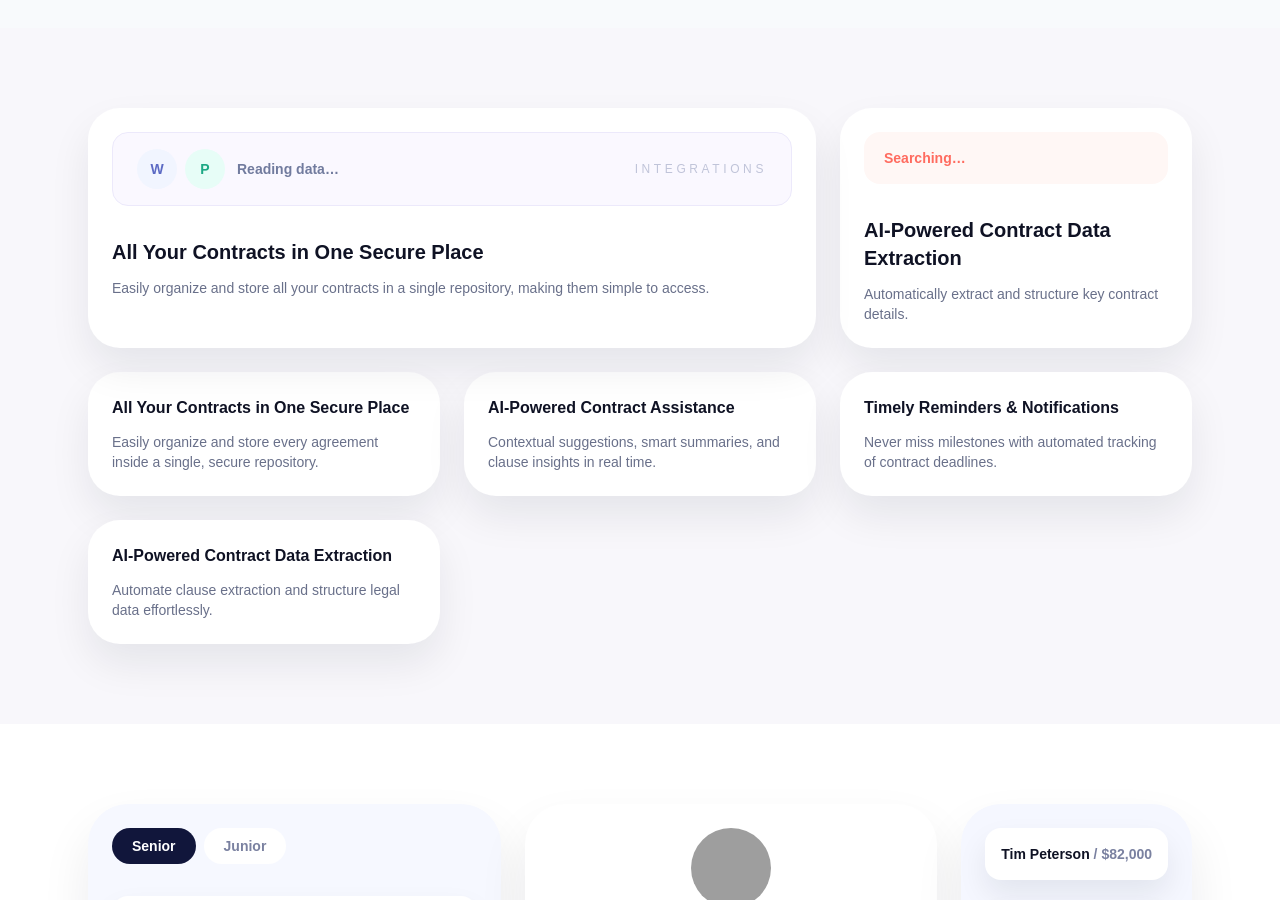
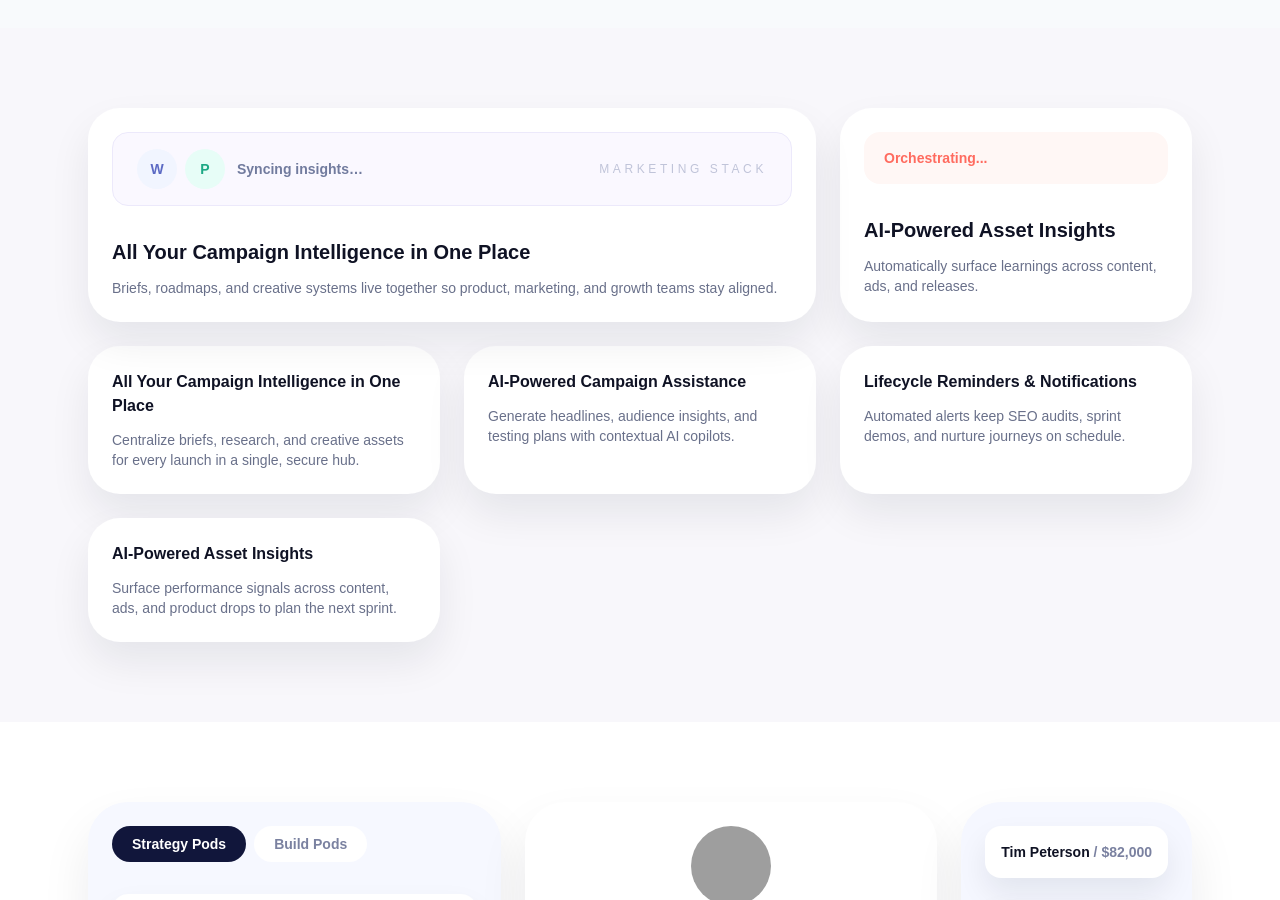
Before and after one commit to UNITY-11/unity11, a Next.js app in the folder client/: page /about in a window 1280 px wide. Shown: the part 1900-2800 px from the top of the page. Built offline with nearby package versions, Linux system fonts and the light colour scheme; grey boxes are pictures that could not be loaded.

Commit message:
feat: add multilayer about page sections to match reference UI

```diff
--- a/client/src/app/about/page.tsx
+++ b/client/src/app/about/page.tsx
@@ -103,69 +103,69 @@ const excellenceHighlights: HighlightCard[] = [
 
 const contractTiles = [
   {
-    title: "All Your Contracts in One Secure Place",
-    description: "Easily organize and store every agreement inside a single, secure repository.",
+    title: "All Your Campaign Intelligence in One Place",
+    description: "Centralize briefs, research, and creative assets for every launch in a single, secure hub.",
   },
   {
-    title: "AI-Powered Contract Assistance",
-    description: "Contextual suggestions, smart summaries, and clause insights in real time.",
+    title: "AI-Powered Campaign Assistance",
+    description: "Generate headlines, audience insights, and testing plans with contextual AI copilots.",
   },
   {
-    title: "Timely Reminders & Notifications",
-    description: "Never miss milestones with automated tracking of contract deadlines.",
+    title: "Lifecycle Reminders & Notifications",
+    description: "Automated alerts keep SEO audits, sprint demos, and nurture journeys on schedule.",
   },
   {
-    title: "AI-Powered Contract Data Extraction",
-    description: "Automate clause extraction and structure legal data effortlessly.",
+    title: "AI-Powered Asset Insights",
+    description: "Surface performance signals across content, ads, and product drops to plan the next sprint.",
   },
 ];
 
 const dashboardChips = [
-  { label: "Senior" },
-  { label: "Junior" },
+  { label: "Strategy Pods" },
+  { label: "Build Pods" },
 ];
 
 const dashboardPeople = [
-  { name: "Luisa Dzen", status: "In progress", detail: "Yes, I’m working on it", minutes: "3 min" },
-  { name: "Tomas Levi", status: "Certified", detail: "Created dark mode variables", minutes: "7 h" },
-  { name: "Rosie Shein", status: "In progress", detail: "Working on components", minutes: "3 h" },
+  { name: "Luisa Dzen", status: "In progress", detail: "Leading brand refresh sprint", minutes: "3 min ago" },
+  { name: "Tomas Levi", status: "Live", detail: "Shipping Next.js storefront", minutes: "7 hrs ago" },
+  { name: "Rosie Shein", status: "QA", detail: "Validating CRM automations", minutes: "3 hrs ago" },
 ];
 
 const insightsTiles = [
   {
-    title: "Effortless affiliate management",
-    description: "Manage advertisers, affiliates, offers, and billing in one place.",
+    title: "Effortless project orchestration",
+    description: "Manage strategy, design, engineering, and marketing workstreams inside one command center.",
   },
-  { title: "Reliable tracking", description: "Track impressions, clicks, and conversions in real time." },
-  { title: "Analyze & predict", description: "Get deep insight into network performance with AI." },
-  { title: "Detect", description: "Industry-leading fraud detection meets automated protection." },
-  { title: "Scale", description: "Pay for what you use with elastic cloud resources." },
+  { title: "Reliable tracking & analytics", description: "Monitor impressions, CAC, and retention in real time." },
+  { title: "Analyze & predict", description: "Use AI forecasting to prioritize roadmaps and media budgets." },
+  { title: "Detect issues early", description: "Guard releases with automated QA, accessibility, and perf checks." },
+  { title: "Scale on demand", description: "Spin up cross-functional pods whenever your roadmap expands." },
 ];
 
 const revenueTiles = [
   {
-    title: "Predictable, Recurring Revenue",
-    description: "Turn one-time buyers into members with zero friction.",
+    title: "Predictable, Retained Revenue",
+    description: "Membership, subscription, and loyalty programs managed end-to-end.",
   },
   {
-    title: "Real-Time Revenue Insights",
-    description: "Track performance and growth from one dashboard.",
+    title: "Real-Time Growth Insights",
+    description: "Track pipeline, revenue, and conversion movements inside one dashboard.",
   },
   {
     title: "Fewer Failed Payments",
-    description: "Recover failed transactions automatically with smart retries.",
+    description: "Smart retries and billing automation keep recurring revenue intact.",
   },
   {
     title: "Higher Conversion at Checkout",
-    description: "Smart upsells and incentives raise the average order value.",
+    description: "Personalized upsells and incentives drive AOV gains across commerce builds.",
   },
   {
     title: "Fast Setup, No Headaches",
-    description: "Launch in days, not months, with guided integration.",
+    description: "Launch new funnels and digital products in weeks with managed implementation.",
   },
   {
-    title: "Enhance Profits Via Memberships",
-    description: "Drive conversion & retention rates that skyrocket profits.",
+    title: "Grow Profits via Memberships",
+    description: "Pair product ecosystems with retention programs tailored to your audience.",
   },
 ];
 
@@ -180,16 +180,16 @@ export default function AboutPage() {
               Why Choose Unity11
             </span>
             <h1 className="text-3xl font-semibold leading-tight text-[#0e1228] sm:text-4xl">
-              Unique, Human-Centered Approach To Your Product & Growth Needs
+              Unique, Outcome-Driven Approach to Marketing, Product, and Growth
             </h1>
             <p className="text-base text-[#5b6073]">
-              The partner care was comprehensive, and the support we received from the Unity11 studio set us up for
-              a confident launch. Unity11 truly prioritizes the well-being of every outcome.
+              From SEO and brand systems to full-stack engineering and lifecycle automation, Unity11 pairs every
+              engagement with measurable traction and premium craft.
             </p>
             <div className="rounded-3xl bg-white p-5 shadow-[0_18px_40px_rgba(15,23,42,0.08)]">
               <p className="text-sm text-[#101425]">
-                “The process was seamless—strategy, design, and engineering were aligned from day one. We will be back
-                for the next release.”
+                “Unity11 kept strategy, design, and code in sync from day one. Our campaign, platform release, and CRM
+                automation shipped faster than any prior vendor.”
               </p>
               <div className="mt-4 flex items-center gap-3">
                 <Image
@@ -357,7 +357,7 @@ export default function AboutPage() {
         </div>
       </section>
 
-      {/* Contract Intelligence Grid */}
+      {/* Campaign Intelligence Grid */}
       <section className="bg-[#f8f7fb] py-20">
         <div className="mx-auto max-w-6xl px-6">
           <div className="grid gap-6 md:grid-cols-3">
@@ -372,21 +372,19 @@ export default function AboutPage() {
                       P
                     </span>
                   </div>
-                  <span className="text-sm font-semibold text-[#717b9e]">Reading data…</span>
+                  <span className="text-sm font-semibold text-[#717b9e]">Syncing insights…</span>
                 </div>
-                <span className="text-xs uppercase tracking-[0.3em] text-[#c0c4d9]">Integrations</span>
+                <span className="text-xs uppercase tracking-[0.3em] text-[#c0c4d9]">Marketing Stack</span>
               </div>
-              <p className="mt-8 text-xl font-semibold text-[#0f1224]">All Your Contracts in One Secure Place</p>
+              <p className="mt-8 text-xl font-semibold text-[#0f1224]">All Your Campaign Intelligence in One Place</p>
               <p className="mt-3 text-sm text-[#69708a]">
-                Easily organize and store all your contracts in a single repository, making them simple to access.
+                Briefs, roadmaps, and creative systems live together so product, marketing, and growth teams stay aligned.
               </p>
             </div>
             <div className="rounded-[32px] bg-white p-6 shadow-[0_20px_40px_rgba(15,23,42,0.08)]">
-              <div className="rounded-2xl bg-[#fff7f5] px-5 py-4 text-sm font-semibold text-[#ff6b5f]">Searching…</div>
-              <p className="mt-8 text-xl font-semibold text-[#0f1224]">AI-Powered Contract Data Extraction</p>
-              <p className="mt-3 text-sm text-[#69708a]">
-                Automatically extract and structure key contract details.
-              </p>
+              <div className="rounded-2xl bg-[#fff7f5] px-5 py-4 text-sm font-semibold text-[#ff6b5f]">Orchestrating...</div>
+              <p className="mt-8 text-xl font-semibold text-[#0f1224]">AI-Powered Asset Insights</p>
+              <p className="mt-3 text-sm text-[#69708a]">Automatically surface learnings across content, ads, and releases.</p>
             </div>
           </div>
           <div className="mt-6 grid gap-6 md:grid-cols-3">
```
